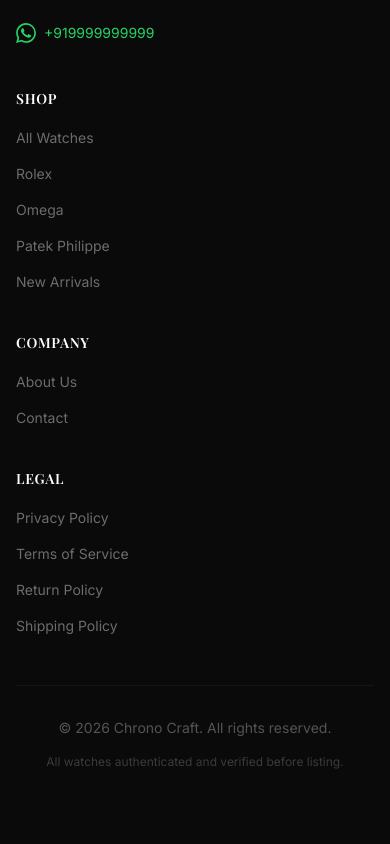
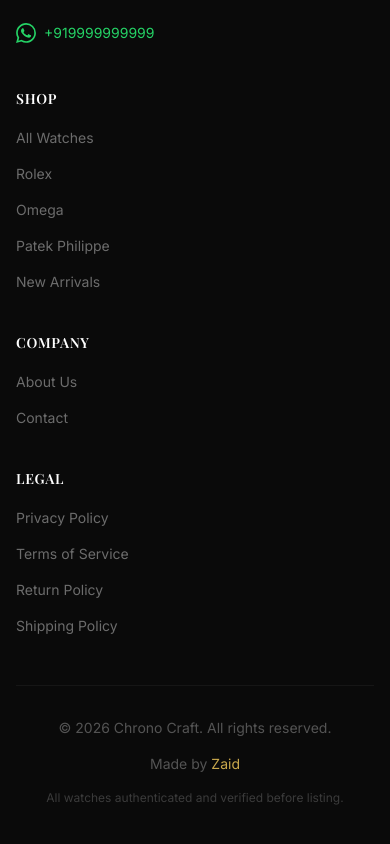
Before and after one commit to zkhan023761-create/chronocraft-frontend, a Next.js app: page / in a window 390 px wide. Shown: the part 5616-6460 px from the top of the page. Built offline with nearby package versions, Linux system fonts and the light colour scheme; no server answers; a web font is replaced by a local one.

Commit message:
feat: implement responsive storefront footer component

```diff
--- a/components/storefront/Footer.jsx
+++ b/components/storefront/Footer.jsx
@@ -109,7 +109,18 @@
           <p className="text-white/30 font-body text-sm">
             © {year} Chrono Craft. All rights reserved.
           </p>
-          <p className="text-white/20 font-body text-xs">
+          <p className="text-white/30 font-body text-sm text-center">
+            Made by{' '}
+            <a
+              href="https://profile.nexcoreinstitute.org/zaid.html"
+              target="_blank"
+              rel="noopener noreferrer"
+              className="text-[#C9A84C] hover:underline transition-all"
+            >
+              Zaid
+            </a>
+          </p>
+          <p className="text-white/20 font-body text-xs text-right">
             All watches authenticated and verified before listing.
           </p>
         </div>
```
